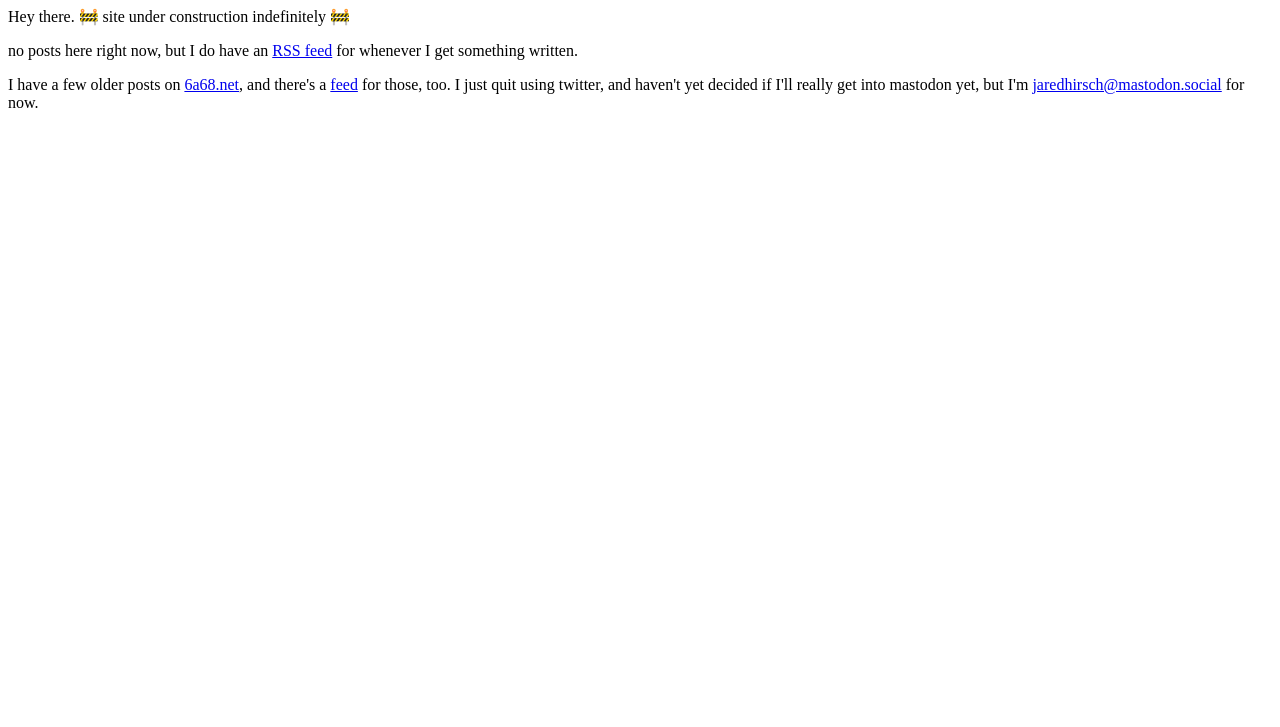
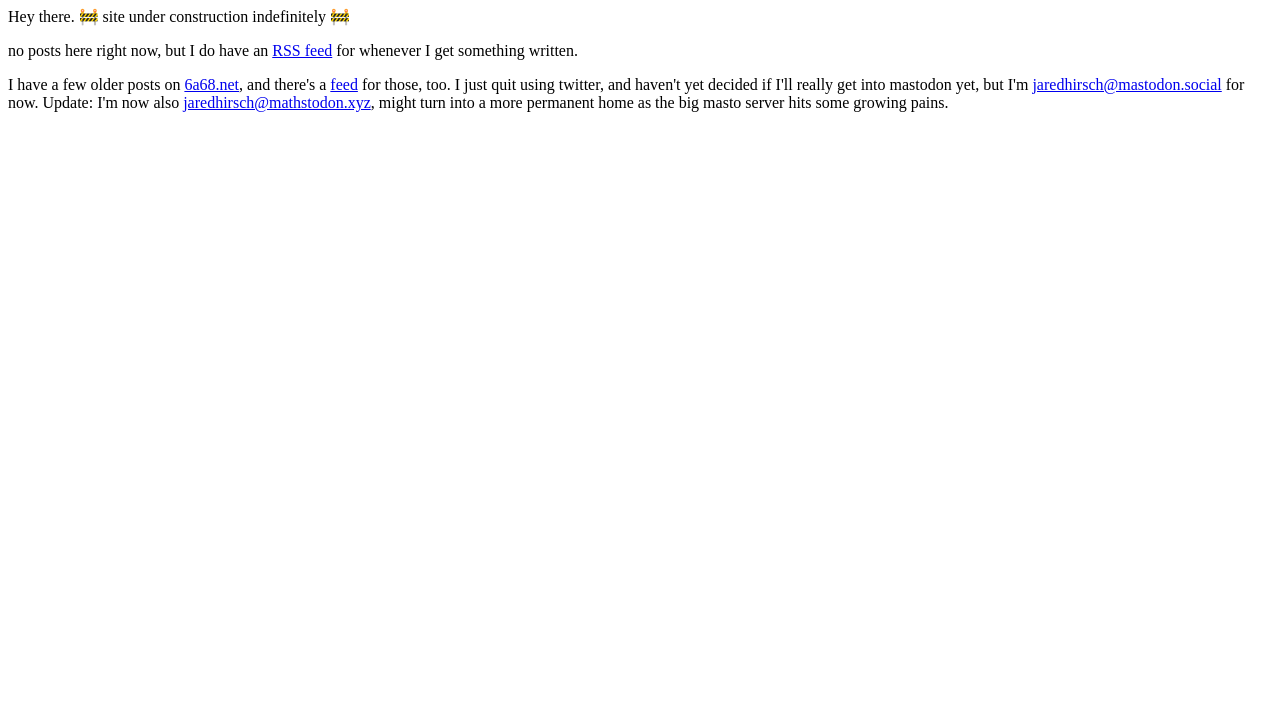
Before and after one commit to jaredhirsch/jh.com, a plain HTML site: page index.html in a window 1280 px wide. Shown: the part 73-800 px from the top of the page. Drawn offline with Linux system fonts and the light colour scheme.

Commit message:
Add mathstodon account rel=me link

```diff
--- a/index.html
+++ b/index.html
@@ -10,3 +10,5 @@
 
 I just quit using twitter, and haven't yet decided if I'll really get into mastodon yet,
 but I'm <a rel="me" href="https://mastodon.social/@jaredhirsch">jaredhirsch@mastodon.social</a> for now.
+
+Update: I'm now also <a rel="me" href="https://mathstodon.xyz/@jaredhirsch">jaredhirsch@mathstodon.xyz</a>, might turn into a more permanent home as the big masto server hits some growing pains.
```
